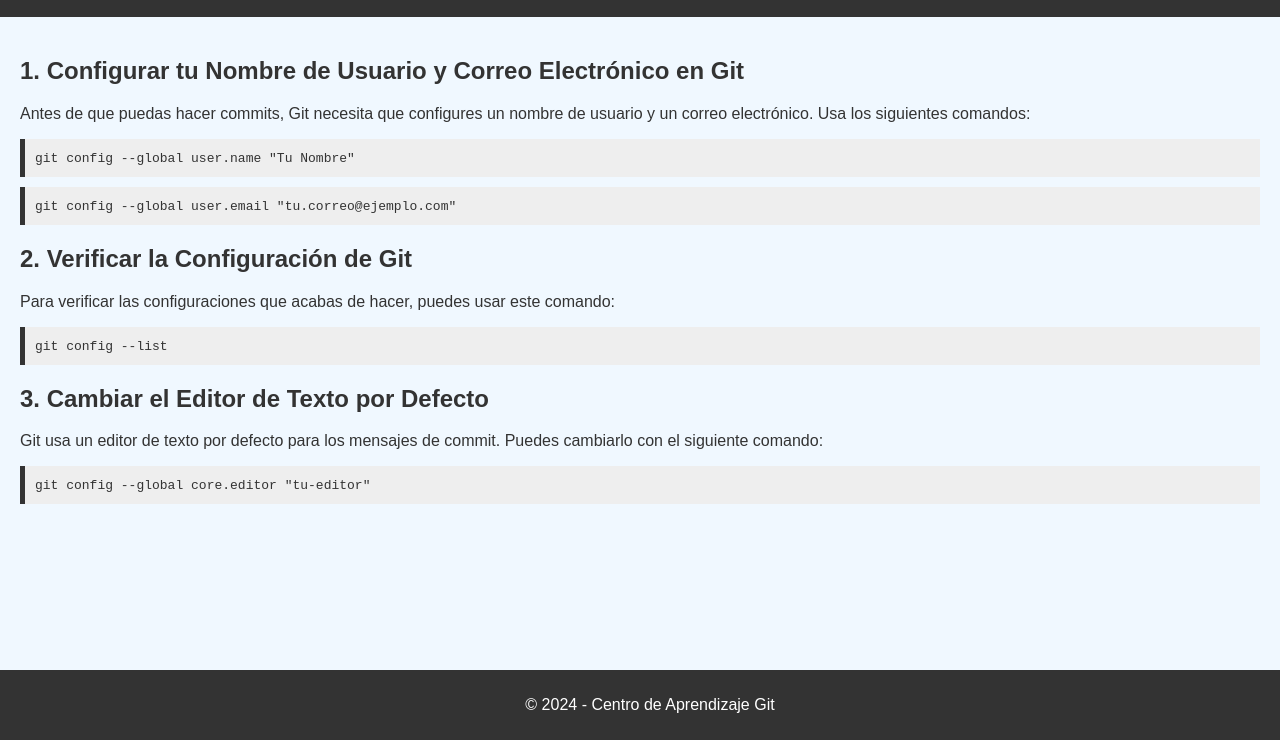
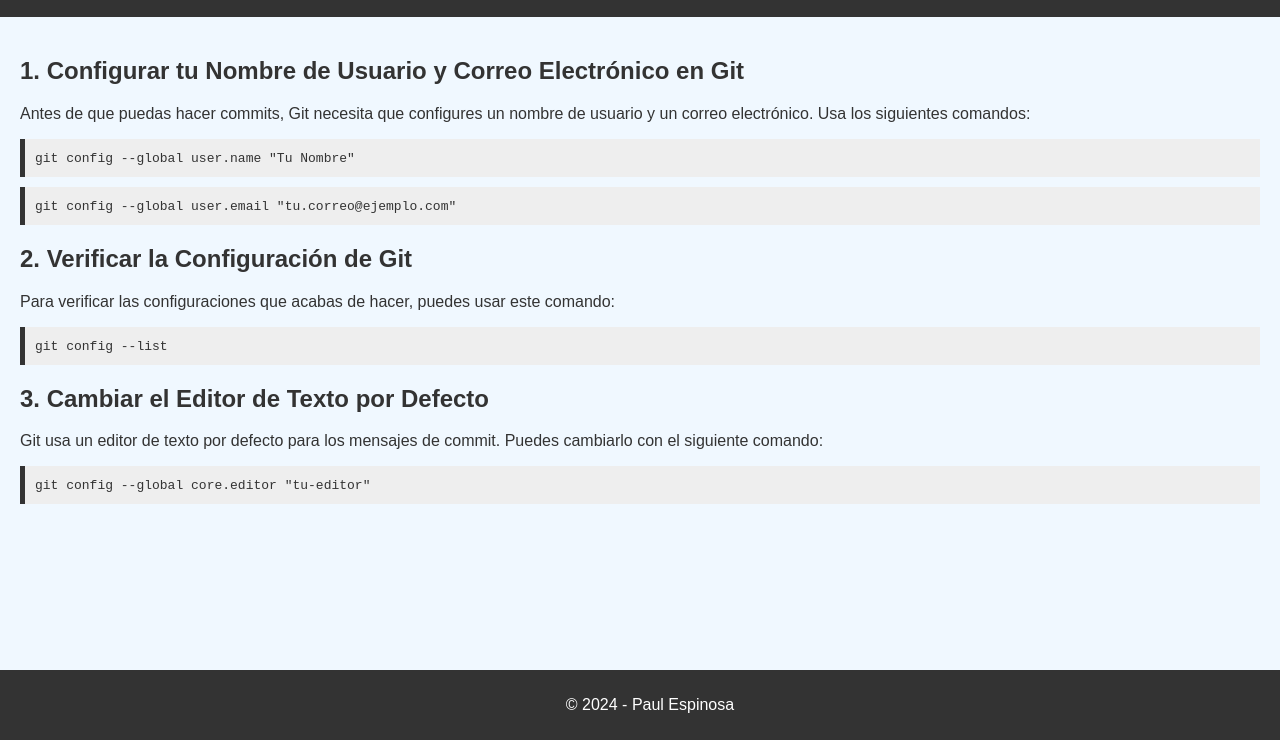
Before and after one commit to Paulespi24/Ingenieria_Web, a plain HTML site: page Index.html in a window 1280 px wide. Shown: the part 60-800 px from the top of the page. Drawn offline with Linux system fonts and the light colour scheme.

Commit message:
Segundo Commit 2

```diff
--- a/Index.html
+++ b/Index.html
@@ -72,7 +72,7 @@
 </section>
 
 <footer>
-    <p>&copy; 2024 - Centro de Aprendizaje Git</p>
+    <p>&copy; 2024 - Paul Espinosa</p>
 </footer>
 
 </body>
```
